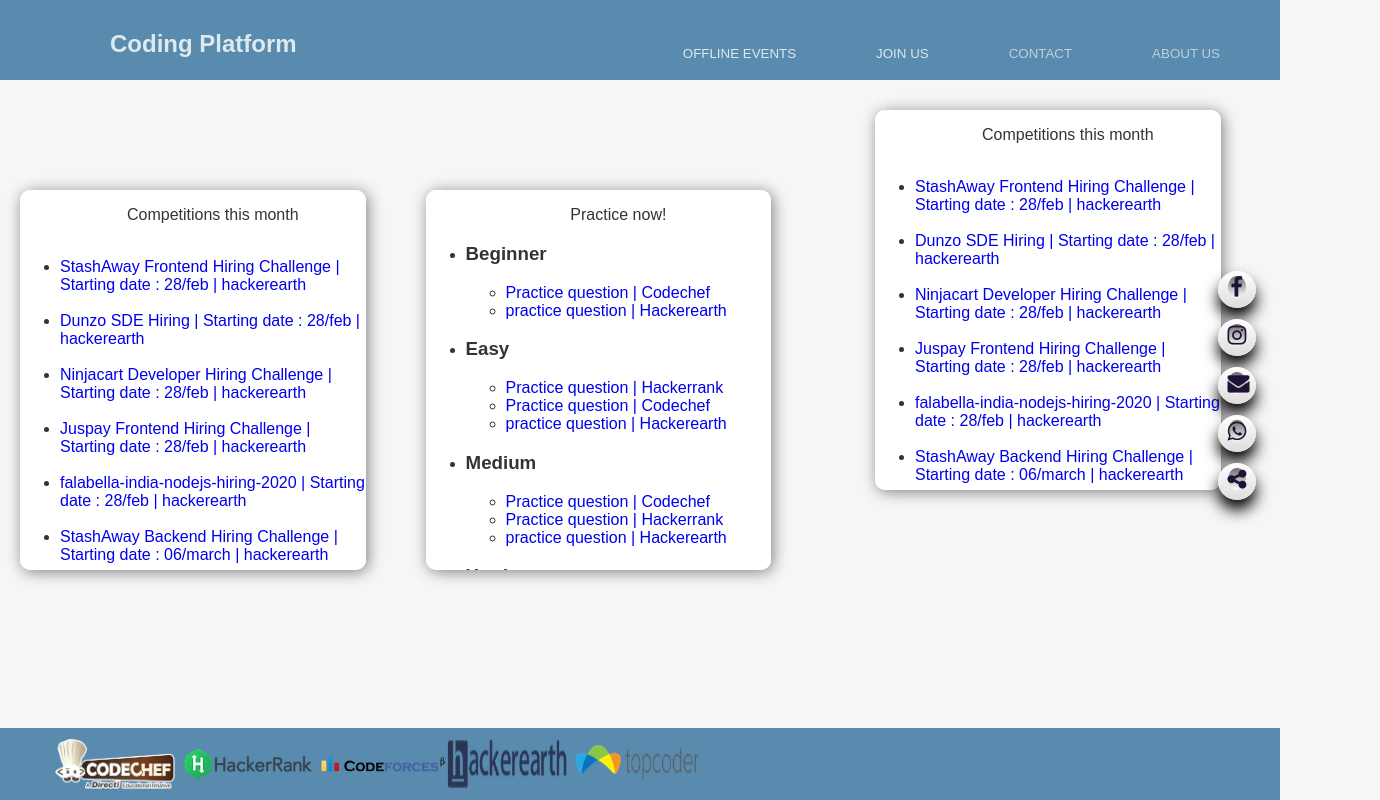
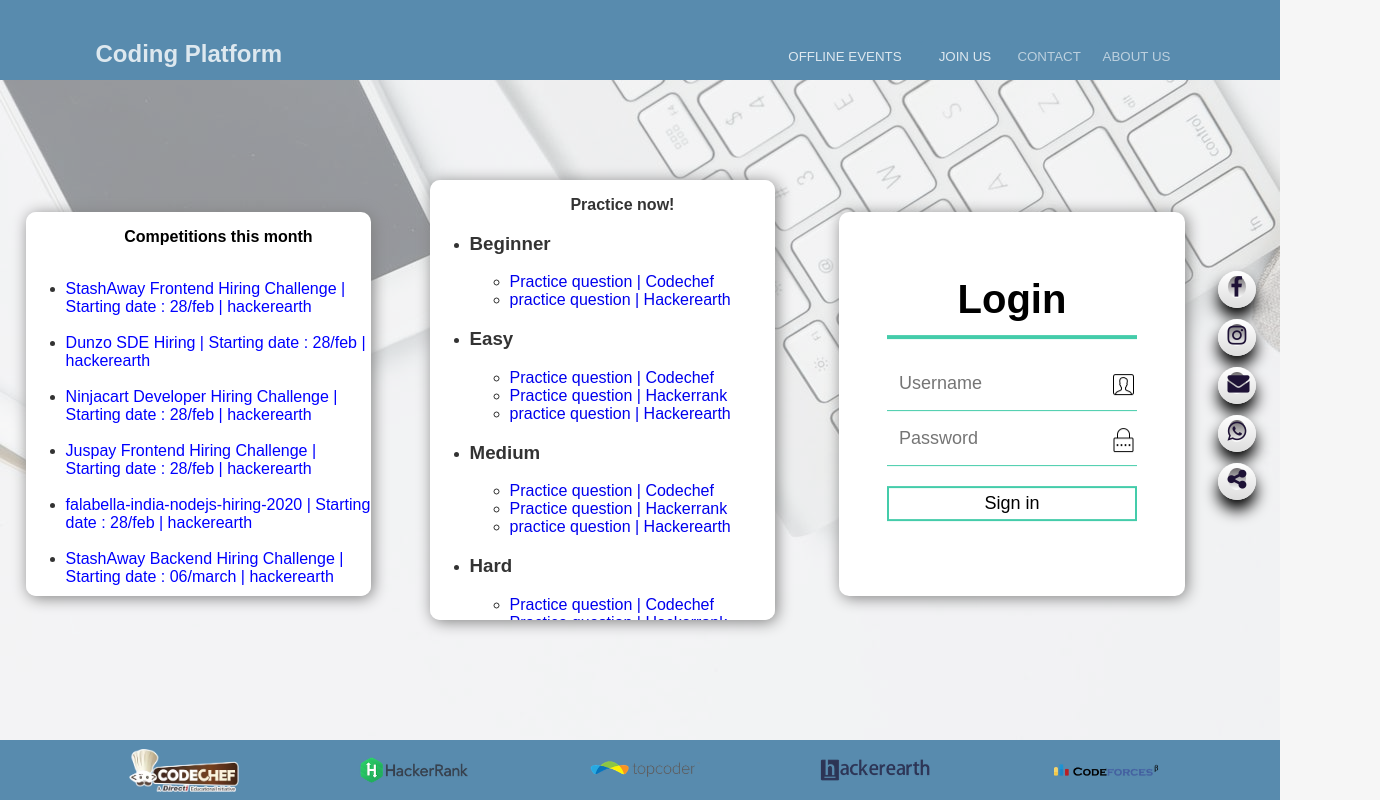
Before and after one commit to atulanandsingh/codingplatform, a plain HTML site: page homepage.html in a window 1280 px wide. Shown: the whole page, 1380 px wide, since content can reach past the window. Drawn offline with Linux system fonts and the light colour scheme.

Commit message:
Front Page modifications
>Divisions Allignment Done
>Login Added to third div
>Footer Alignment done
>Added Hyperlink to homepage in logo
>Changed alignments from pixels to percentages to fit various screens
>Background Added

```diff
--- a/homepage.css
+++ b/homepage.css
@@ -4,6 +4,8 @@ body{
     margin: 0;
     padding: 0;
     font-family: 'Open-sans', sans-serif;
+    background-image: url("images/bgn.jpeg");
+    background-blend-mode: soft-light;
     background-color: rgba(240,240,240,0.6);
 }
 .header{
@@ -16,27 +18,27 @@ body{
 
 .cta{
     float:right;
-    position: relative;
-    bottom: 50px;
-    right:40px;
+    position: absolute;
+    bottom: 10%;
+    right:7%;
 }
 .cta2{
     float:right;
-    position: relative;
-    bottom: 50px;
-    right:80px;
+    position: absolute;
+    bottom: 10%;
+    right:14%;
 }
 .cta3{
     float:right;
-    position: relative;
-    bottom: 50px;
-    right:120px;
+    position: absolute;
+    bottom: 10%;
+    right:21%;
 }
 .cta4{
     float:right;
-    position: relative;
-    bottom: 50px;
-    right:160px;
+    position: absolute;
+    bottom: 10%;
+    right:28%;
 }
 
 .dropbtn {
@@ -80,18 +82,58 @@ button:hover{
     color: rgba(255,255,255,1.0);
             }
 .logo{
-    position:relative;
+    position:absolute;
+    width: 40%;
     padding: 10px;
-    left:100px;
-    color: rgba(255,255,255,0.8)
+    left:4%;
+    color: rgba(255,255,255,0.8);
+    text-decoration: none;
     }
+
+
 /* Body Section*/
 .contentbox{
-    position: relative;
+    position: absolute;
+    top: 24%;
+
+
 
     float: left;
     width: 27%;
-    height: 380px;
+    height: 48%;
+    margin-left: 2%;
+    background-color: rgba(255,255,255,1.0);
+    box-shadow: 0 10px 15px rgba(240,240,240,0.6);
+    word-wrap: break-word;
+    overflow: auto;
+    border-style: hidden;
+    border-radius: 10px;
+    color: rgba(0,0,0,0.8);
+    text-decoration: none;
+    margin-right: 2%;
+    margin-bottom: 10px;
+    margin-top: 20px;
+    box-shadow:2px 2px 15px grey;
+}
+.contentbox ul a{
+    text-align: center;
+    text-decoration: none;
+    color: blue;
+}
+.contentbox p{
+    text-align: center;
+    text-decoration: none;
+    color: black;
+}
+
+.contentbox2{
+    position: absolute;
+    top: 20%;
+
+    margin-left: 32%;
+    float: left;
+    width: 27%;
+    height: 55%;
     left: 20px;
     background-color: rgba(255,255,255,1.0);
     box-shadow: 0 10px 15px rgba(240,240,240,0.6);
@@ -101,21 +143,24 @@ button:hover{
     border-radius: 10px;
     color: rgba(0,0,0,0.8);
     text-decoration: none;
-    margin-right: 60px;
+    margin-right: 2%;
     margin-bottom: 10px;
-    margin-top: 8%;
+    margin-top: 20px;
     box-shadow:2px 2px 15px grey;
 }
-.contentbox ul p,a{
+.contentbox2 ul p,a{
     text-align: center;
     text-decoration: none;
 }
 .ThirdDiv{
-    position: absolute;;
-    top:110px;
+    position: absolute;
+    top: 24%;
+
+    margin-left: 64%;
+    float: left;
     width: 27%;
-    height: 380px;
-    left:875px;
+    height: 48%;
+    left: 20px;
     background-color: rgba(255,255,255,1.0);
     box-shadow: 0 10px 15px rgba(240,240,240,0.6);
     word-wrap: break-word;
@@ -124,6 +169,9 @@ button:hover{
     border-radius: 10px;
     color: rgba(0,0,0,0.8);
     text-decoration: none;
+    margin-right: 2%;
+    margin-bottom: 10px;
+    margin-top: 20px;
     box-shadow:2px 2px 15px grey;
 
 }
@@ -146,20 +194,21 @@ footer table{
     border-collapse: collapse;
     padding: 0px;
     border-spacing: 0;
+    width: 90%;
+    margin-left: 10%;
 
 }
 .partners{
     background-color: #588BAE;
-    column-width: 133px;
+    column-width: 25%;
 }
 .partners a img{
     position: relative;
-    width: 130px;
-    height: 70px;
+    width: 110px;
+    height: auto;
     float: left;
-    padding-left: 45%;
-    padding-right: 45%;
-}
+    vertical-align: middle;
+    }
 .partners2 a img{
     position: relative;
     width:120px;
@@ -270,3 +319,60 @@ footer table{
 /*vw is define the size according to view window e.g change acc to size of display*/
 /*display:flex; to keep all the list elements in one line */
 /*word-wrap: break-word; prevent text from overflowing from div box */
+
+
+.loginContainer{
+    width: fit-content;
+    position: absolute;
+    top: 45%;
+    left: 50%;
+    transform: translate(-50%,-50%);
+    /*box-shadow: 3px 3px 7px 7px black;*/
+
+
+}
+.loginContainer h1{
+    float: center;
+    text-align: center;
+    font-size: 40px;
+    border-bottom: 4px solid #44ccaa;   /*underline*/
+    margin-bottom: 10%;
+    padding: 13px 0;
+    color:Black;
+}
+.LoginTextbox{
+    width:250px;
+    overflow: hidden;   /*The CSS overflow property controls what happens to content that is too big to fit into an area.
+                       hidden - The overflow is clipped, and the rest of the content will be invisible*/
+    font-size:20px;
+    color: Black;
+    padding: 8px 0;
+    margin: 8px 0;
+    border-bottom: 1px solid #44ccaa;
+}
+.LoginTextbox i{
+    width:26px;
+    float: left;
+    text-align: center;
+
+}
+.LoginTextbox input{
+    border:none;
+    outline: none;
+    background:none;
+    color:black;
+    font-size: 18px;
+    width:80%;
+    float: left;
+    margin: 0 10px;
+}
+.signin{
+    width:100%;
+    background: none;
+    border:2px solid #44ccaa;
+    color: black;
+    padding:5px;
+    font-size:18px;
+    cursor: pointer;
+    margin:12px 0;
+}
--- a/homepage.html
+++ b/homepage.html
@@ -11,7 +11,7 @@
     <body>
         <!-- Header Block ....................................................................................................-->
         <div class="header" >
-            <div class="logo"> <h2>Coding Platform</h2></div>
+            <div class="logo"> <a class = "logo" href="homepage.html"> <h2>Coding Platform</h2> </a></div>
 
             <a class="cta" href="about.html"><button>ABOUT US</button></a>
             <a class="cta2" href="contact.html"><button>CONTACT</button></a>
@@ -34,7 +34,7 @@
         <!-- Events Content Box ..............................................................................................-->
         <div class="contentbox">
             <ul>
-                <p> Competitions this month </p>
+                <p> <strong>Competitions this month </strong></p>
                 <br>
                 <li><a href=" https://www.hackerearth.com/challenges/hiring/stashaway-frontend-developer-challenge/register/?next=/challenges/hiring/stashaway-frontend-developer-challenge/" target="_blank">StashAway Frontend Hiring Challenge | Starting date : 28/feb | hackerearth</a></li>                <br>
                 <li><a href="https://www.hackerearth.com/challenges/hiring/dunzo-sde-hiring-challenge/register/?next=/challenges/hiring/dunzo-sde-hiring-challenge/">Dunzo SDE Hiring  | Starting date : 28/feb | hackerearth</a></li>
@@ -66,9 +66,9 @@
         </div>
 
         <!-- Practise Now Content Box ........................................................................................-->
-        <div class="contentbox">
+        <div class="contentbox2">
             <ul>
-                <p> Practice now! </p>
+                <p> <strong>Practice now!</strong> </p>
                 <li><h3>Beginner</h3> </li>
                     <ul>
                         <li><a href="https://www.codechef.com/problems/school/" > Practice question | Codechef </a></li>
@@ -76,8 +76,8 @@
                     </ul>
                 <li><h3>Easy</h3> </li>
                     <ul>
+                        <li><a href="https://www.codechef.com/problems/easy/" > Practice question | Codechef </a></li>
                         <li><a href="https://www.hackerrank.com/domains/algorithms?badge_type=problem-solving&filters%5Bstatus%5D%5B%5D=unsolved&filters%5Bstatus%5D%5B%5D=solved&filters%5Bdifficulty%5D%5B%5D=easy" > Practice question | Hackerrank </a></li>
-                        <li><a href="https://www.codechef.com/problems/easy/" > Practice question | Codechef </a></li>
                         <li><a href="https://www.hackerearth.com/practice/basic-programming/input-output/basics-of-input-output/practice-problems/?sort_by=partially%20solved&p_level=E">practice question | Hackerearth</a></li>
                     </ul>
                 <li><h3>Medium</h3></li>
@@ -102,35 +102,21 @@
 
         <!-- Content Box 3 with learning contents,,,,,,,,,,,,,,,,,,,,,,,,,,,,,,,,,,,,,,,,,,,,,,,,,,,,,,,,,,,,,,,,,,,,,,,,,,,,,-->
         <div class="ThirdDiv">
-                <ul>
-                    <p> Competitions this month </p>
-                    <br>
-                    <li><a href=" https://www.hackerearth.com/challenges/hiring/stashaway-frontend-developer-challenge/register/?next=/challenges/hiring/stashaway-frontend-developer-challenge/" target="_blank">StashAway Frontend Hiring Challenge | Starting date : 28/feb | hackerearth</a></li>                <br>
-                    <li><a href="https://www.hackerearth.com/challenges/hiring/dunzo-sde-hiring-challenge/register/?next=/challenges/hiring/dunzo-sde-hiring-challenge/">Dunzo SDE Hiring  | Starting date : 28/feb | hackerearth</a></li>
-                    <br>
-                    <li><a href="https://www.hackerearth.com/challenges/hiring/ninjacart-developer-hiring-challenge-1/register/?next=/challenges/hiring/ninjacart-developer-hiring-challenge-1/">Ninjacart Developer Hiring Challenge  | Starting date : 28/feb | hackerearth</a></li>
-                    <br>
-                    <li><a href="https://www.hackerearth.com/challenges/hiring/juspay-frontend-hiring-2020/register/?next=/challenges/hiring/juspay-frontend-hiring-2020/">Juspay Frontend Hiring Challenge | Starting date : 28/feb | hackerearth</a></li>
-                    <br>
-                    <li><a href="https://www.hackerearth.com/challenges/hiring/falabella-india-nodejs-hiring-2020/register/?next=/challenges/hiring/falabella-india-nodejs-hiring-2020/"> falabella-india-nodejs-hiring-2020  | Starting date : 28/feb | hackerearth</a></li>
-                    <br>
-                    <li><a href="https://www.hackerearth.com/challenges/hiring/stashaways-engineering-team-backend-hiring-challenge/register/?next=/challenges/hiring/stashaways-engineering-team-backend-hiring-challenge/">StashAway Backend Hiring Challenge | Starting date : 06/march | hackerearth</a></li>
-                    <br>
-                    <li><a href="https://www.codechef.com/MARCH20?itm_campaign=contest_listing 	">march 20 campaign contest | starting date : 06/march | codechef</a></li>
-                    <br>
-                    <li><a href="https://www.hackerearth.com/challenges/competitive/accenture-hack-diva-2020/">Accenture Hack Diva 2020 | Starting date : 06/march | Hackerearth</a></li>
-                    <br>
-                    <li><a href="https://www.hackerearth.com/challenges/hiring/nissan-digital-developer-hiring-challenge/">Nissan Digital Developer Hiring Challenge | Starting date : 06/march | Hackerearth</a></li>
-                    <br>
-                    <li><a href="https://www.hackerearth.com/challenges/hiring/haskelljuspay-hiring-challenge-for-freshers-2020-graduates/">Haskell@Juspay Hiring challenge for Freshers | Starting date : 20/march | Hackerearth</a></li>
-                    <br>
-                    <li><a href="https://www.hackerearth.com/challenges/hiring/stashaways-engineering-team-backend-hiring-challenge/">StashAway Backend Hiring Challenge | Starting date : 06/march | Hackerearth</a></li>
-                    <br>
-                    <li><a href="https://www.codechef.com/COOK116?itm_campaign=contest_listing">cook116 campaign contest  | starting date : 22/march</a></li>
-                    <br>
-                    <li><a href="https://www.hackerearth.com/challenges/hiring/haskelljuspay-hiring-challenge-for-freshers-2020-graduates/">Haskell@Juspay Hiring challenge for Freshers | Starting date : 20/march | Hackerearth</a></li>
-                    <br>
-                </ul>
+               <div class="loginContainer">
+                <h1>Login</h1>
+                <div class="LoginTextbox">
+                    <img  src="images/USERNAME.png" width="25px" height="25px" >
+                    <input type="text" placeholder="Username" id="username" maxlength="20" value="">
+
+                </div>
+                <!--<h1>Login</h1>-->
+                <div class="LoginTextbox">
+                    <img  src="images/PASSWORD.png" width="25px" height="25px" >
+                    <input type="password" placeholder="Password" id="password" maxlength="8" value="">
+
+                </div>
+                <input class="signin" type="button" name="" value="Sign in">
+            </div>
         </div>
 
         <!-- Social Section -->
@@ -147,11 +133,11 @@
         <footer>
             <table  class="partners">
                 <tr>
-                    <td class="partners2"><a href="https://www.codechef.com/"> <img src="images\codechef.webp" > </a></td>
-                    <td class="partners"><a href="https://www.hackerrank.com/">  <img src="images\hackerrank.png"   ></a></td>
-                    <td class="partners"> <a href="https://www.topcoder.com/">   <img src="images\codeforces.png" ></a></td>
-                    <td class="partners2"><a href="https://www.hackerearth.com/">  <img src="images\hackerearth.png" > </a></td>
-                    <td class="partners"><a href="https://codeforces.com/"> <img src="images\topcoder.png" > </a></td>
+                    <td><a href="https://www.codechef.com/"> <img src="images\codechef.webp" > </a></td>
+                    <td><a href="https://www.hackerrank.com/">  <img src="images\hackerrank.png"   ></a></td>
+                    <td><a href="https://www.topcoder.com/">   <img src="images\topcoder.png" ></a></td>
+                    <td><a href="https://www.hackerearth.com/">  <img src="images\hackerearth.png" > </a></td>
+                    <td><a href="https://codeforces.com/"> <img src="images\codeforces.png" > </a></td>
                 </tr>
             </table>
 
```
Also changed, not shown: images/bgn.jpeg (added), images/bgn2.jpeg (added), 1 other file.
